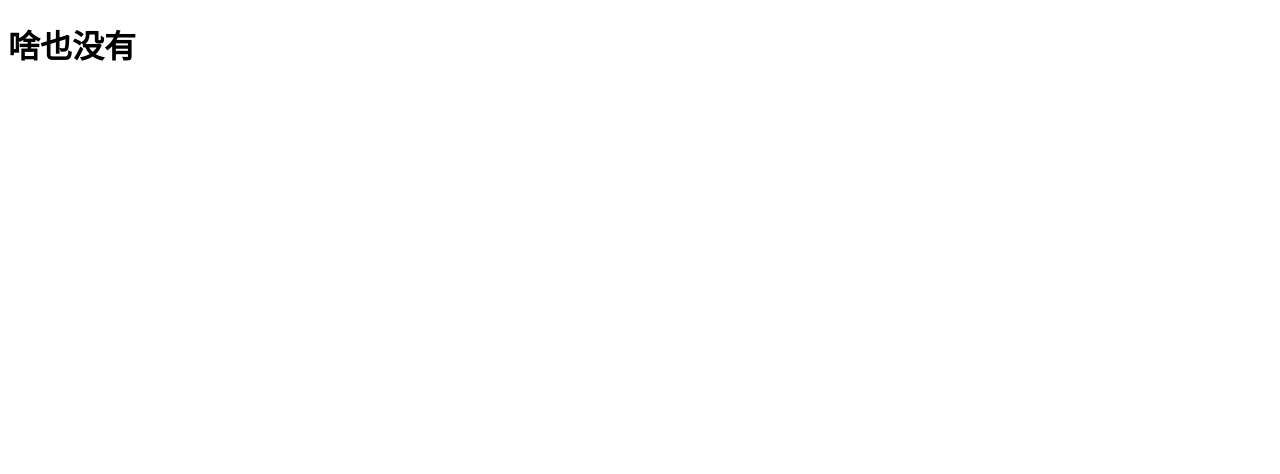
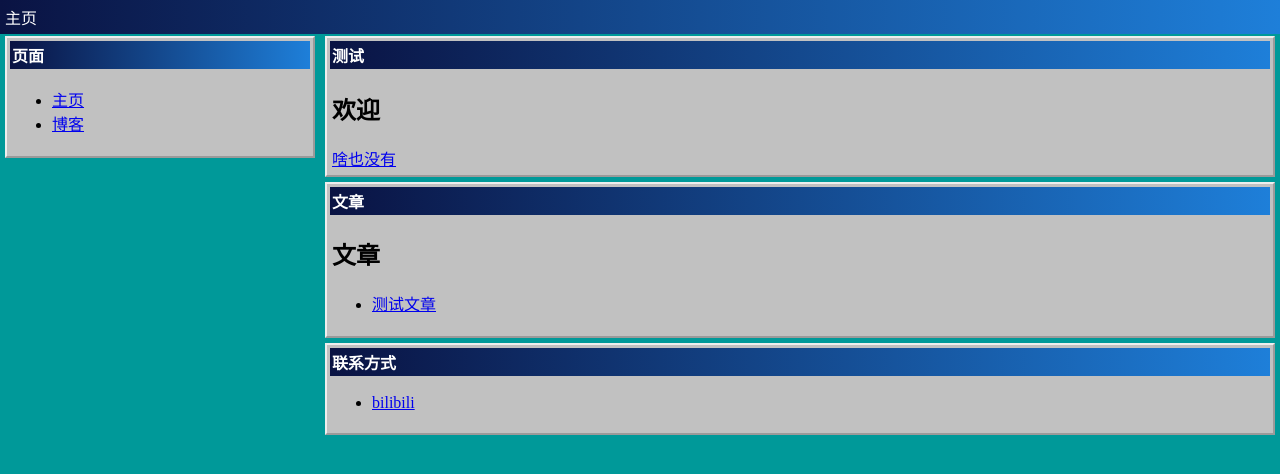
Before and after one commit to qqqqqwww993/qqqqqwww993.github.io, a plain HTML site: page index.html in a window 1280 px wide. Drawn offline with Linux system fonts and the light colour scheme.

Commit message:
Update index.html

```diff
--- a/index.html
+++ b/index.html
@@ -1,9 +1,128 @@
 <!DOCTYPE html>
 <html>
-  <head>
+
+<head>
     <meta charset="utf-8">
-  </head>
-  <body>
-    <h1>啥也没有</h1>
-  </body>
+    <title>文档标题</title>
+
+    <style>
+        .sidebar{
+            position: fixed;
+            left: 0;
+            top: 0;
+            width: 25%;
+            height: 100%;
+            overflow-y: auto;
+            direction: rtl;
+        }
+        .qwq{
+            position: fixed;
+            left: 25%;
+            top: 0;
+            width: 75%;
+            height: 100%;
+            overflow-y: auto;
+        }
+        .header {
+          position: fixed;
+          left: 0;
+          top: 0;
+          width: 100%;
+          z-index: 1;
+        }
+        body{
+          font-family: serif;
+          background-color: #009999;
+          margin: 0;
+          padding: 0;
+        }
+        .card{
+          margin: 5px;
+          border: 2px outset;
+          background-color: #c1c1c1;
+          padding: 3px;
+        }
+        .card1{
+          background-image: linear-gradient(to right,#0a1343,#1e7fd9);
+          padding: 2px;
+          color: white;
+        }
+        .card2{
+          padding: 2px;
+        }
+        .card3{
+          background-image: linear-gradient(to right,#0a1343,#1e7fd9);
+          padding: 5px;
+          color: white;
+        }
+        .card4{
+          color: inherit;
+          text-decoration: none;
+        }
+    </style>
+</head>
+
+<body>
+    <div class='header'>
+        <div class='card3'>
+            <a class='card4' href='https://qqqqqwww993.github.io'>主页</a>
+        </div>
+    </div>
+    <div class='sidebar'>
+        <div style='direction: ltr;'>
+            <div style="height: 30.725px;"></div>
+            <div class='card'>
+                <div class='card1'>
+                    <b>页面</b>
+                </div>
+                <div class='card2'>
+                    <ul>
+                        <li><a href='/index.html'>主页</a></li>
+                        <li><a href='/blog/'>博客</a></li>
+                    </ul>
+                </div>
+            </div>
+        </div>
+    </div>
+    <div class='qwq'>
+        <div style="height: 30.725px;"></div>
+        <div class='card'>
+            <div class='card1'>
+                <b>测试</b>
+            </div>
+            <div class='card2'>
+                <h2>
+                    欢迎
+                </h2>
+                <a href='#'>啥也没有</a>
+            </div>
+        </div>
+        <div class='card'>
+            <div class='card1'>
+                <b>文章</b>
+            </div>
+            <div class='card2'>
+                <h2>
+                    文章
+                </h2>
+                <ul>
+                    <li><a href='/blog/2024062801.html'>测试文章</a></li>
+                </ul>
+
+            </div>
+        </div>
+        <div class='card'>
+            <div class='card1'>
+                <b>联系方式</b>
+            </div>
+            <div class='card2'>
+                <ul>
+                    <li><a href='https://www.bilibili.com/1282151850'>bilibili</a></li>
+                </ul>
+
+            </div>
+        </div>
+    </div>
+</body>
+
 </html>
```
